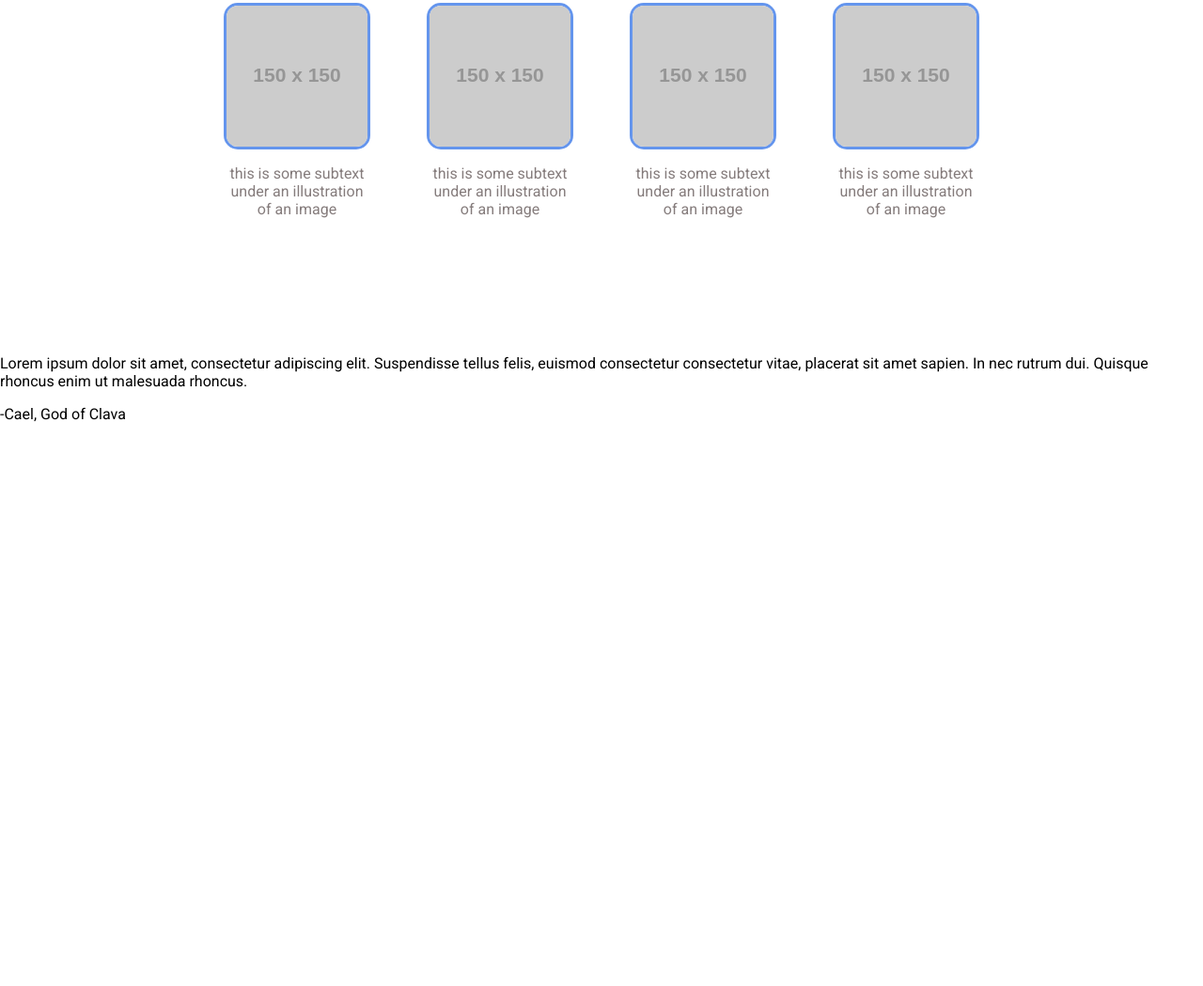
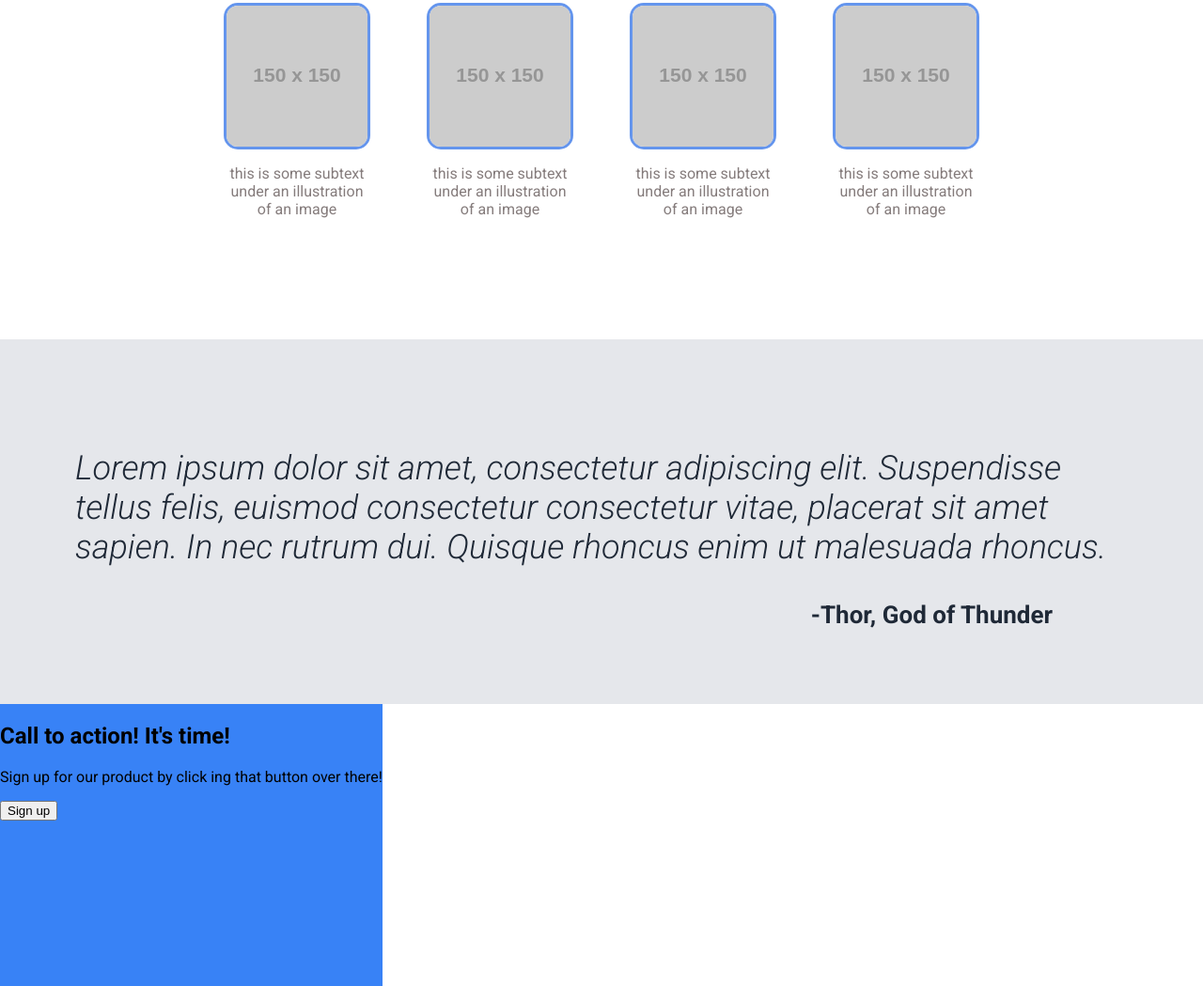
Before and after one commit to maxgonick/landing-page-practice, a plain HTML site: page index.html in a window 1280 px wide. Shown: the part 731-1780 px from the top of the page at 94% size. Before the commit the page ends 1181 px from the top, so only its background shows below. Drawn offline with Linux system fonts and the light colour scheme; placeholder pictures from the web are drawn by us.

Commit message:
Finished gallery and quote section

```diff
--- a/index.html
+++ b/index.html
@@ -5,7 +5,9 @@
     <meta charset="UTF-8">
     <title>Landing Page</title>
     <link rel="stylesheet" href="styles.css">
-    <link rel="stylesheet" href="https://fonts.googleapis.com/css?family=Roboto">
+    <link rel="preconnect" href="https://fonts.googleapis.com">
+    <link rel="preconnect" href="https://fonts.gstatic.com" crossorigin>
+    <link href="https://fonts.googleapis.com/css2?family=Roboto:ital,wght@0,400;0,700;0,900;1,300&display=swap" rel="stylesheet">
 </head>
 
 <body>
@@ -20,11 +22,11 @@
         </div class="header-top">
         <div class="header-bottom">
             <div class="bottom-left">
-                <h1>Cael Howard is <br /> awesome</h1>
+                <h1>Some Person is <br /> awesome</h1>
                 <p>Lorem ipsum dolor sit amet, consectetur adipiscing elit,
                     sed do eiusmod tempor incididunt ut labore et dolore magna aliqua.
                     Dui id ornare arcu odio. </p>
-                <a href="https://youtu.be/R_mZBvkHR6I"><button>Teehee Click Me</button></a>
+                <a href="#"><button>Teehee Click Me</button></a>
             </div>
             <div class="bottom-right">
                 <img src="https://placehold.jp/400x150.png">
@@ -32,7 +34,7 @@
         </div>
     </header>
     <div class="second">
-        <h2>Some random Cael moments.</h2>
+        <h2>Some random moments.</h2>
         <div class="image-container">
             <div class="gallery-item">
                 <img src="https://placehold.jp/150x150.png">
@@ -57,7 +59,14 @@
             Lorem ipsum dolor sit amet, consectetur adipiscing elit. Suspendisse tellus felis, euismod consectetur
             consectetur vitae, placerat sit amet sapien. In nec rutrum dui. Quisque rhoncus enim ut malesuada rhoncus.
         </p>
-        <div class="author">-Cael, God of Clava</div>
+        <div class="author">-Thor, God of Thunder</div>
+    </div>
+    <div class="bottom">
+        <div class="footer-box">
+            <h2>Call to action! It's time!</h2>
+            <p>Sign up for our product by click ing that button over there!</p>
+            <button>Sign up</button>
+        </div>
     </div>
 </body>
 
--- a/styles.css
+++ b/styles.css
@@ -9,12 +9,12 @@ header {
 
     font-size: 24px;
     color: #F9FAF8;
-    font-weight: 600;
+    font-weight: bold;
 }
 
 .bottom-left h1 {
     font-size: 48px;
-    font-weight: 800; /* extra bold */
+    font-weight: 900; /* extra bold */
     color: #F9FAF8;
     margin: 0;
 }
@@ -34,7 +34,6 @@ header {
     padding: 10px 35px;
     border: none;
     font-size: 15px;
-    font-weight: 600;
     text-align: center;
 }
 
@@ -53,7 +52,7 @@ header {
 }
 
 body{
-    font-family: 'Roboto';
+    font-family: 'Roboto', sans-serif;
     margin: 0;
 
 }
@@ -98,7 +97,7 @@ li a {
 
 .second h2 {
     font-size: 36px;
-    font-weight: extra-bold;
+    font-weight: 900;
     color: #1F2937;
     margin-top: 50px;
 }
@@ -124,3 +123,34 @@ li a {
 .second h2 {
     margin-bottom: 50px;
 }
+
+.quote{
+    display:flex;
+    flex-direction: column;
+    background-color: #E5E7EB;
+    padding: 80px;
+}
+
+.quote p {
+    font-size: 36px;
+    font-weight: 300;
+    font-style: italic;
+    color: #1F2937;
+}
+
+.author {
+    align-self: flex-end;
+    margin-right: 80px;
+    color:#1F2937;
+    font-weight: bold;
+    font-size: 26px;
+}
+
+.bottom{
+    display:flex;
+    height: 300px;
+}
+
+.footer-box{
+    background-color: #3882f6;
+}
```
